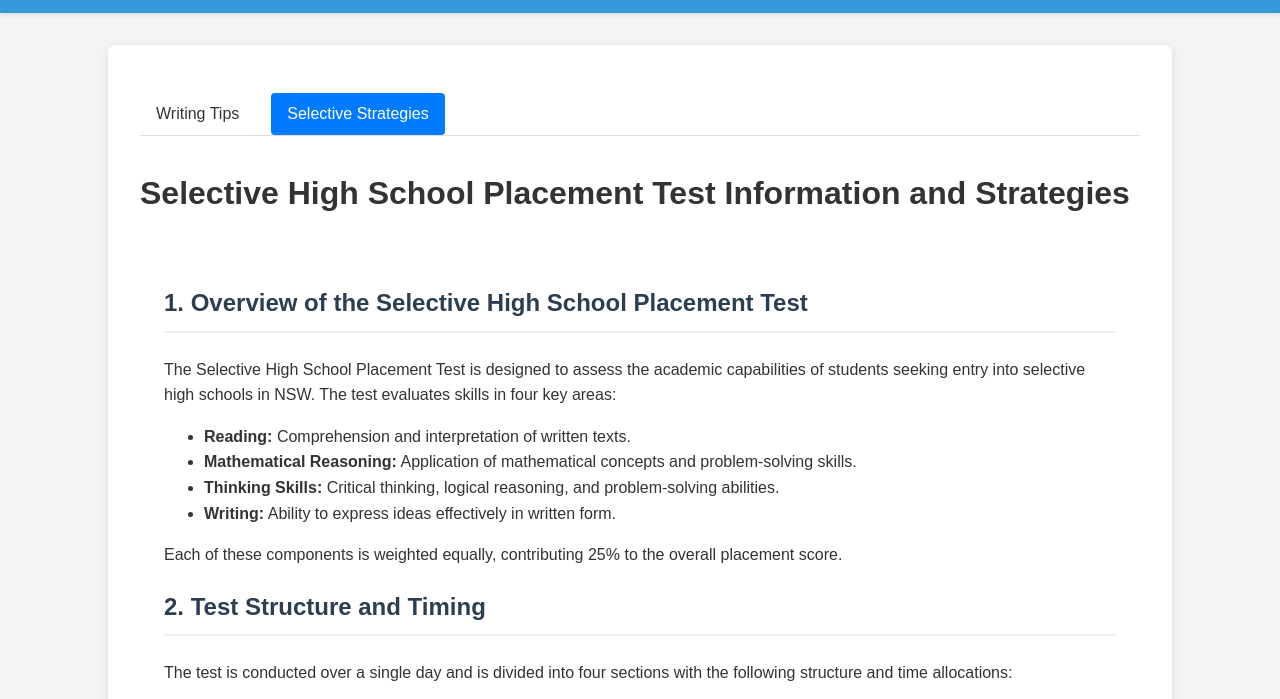
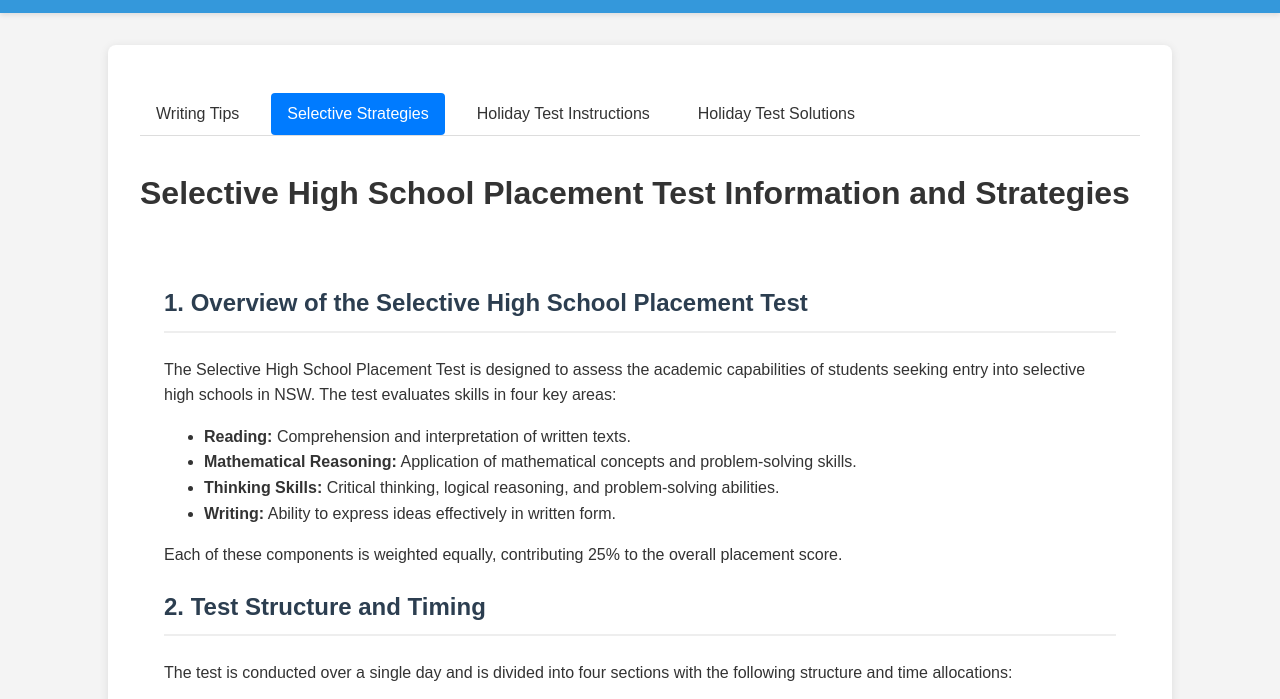
Before and after one commit to csGirraween/notes, a plain HTML site: page selective-strategies.html in a window 1280 px wide. Shown: the part 65-764 px from the top of the page. Drawn offline with Linux system fonts and the light colour scheme; sample sign-in values are in the browser's storage.

Commit message:
Update selective-strategies.html

```diff
--- a/selective-strategies.html
+++ b/selective-strategies.html
@@ -17,8 +17,11 @@
             <ul>
                 <li><a href="writing-tips.html">Writing Tips</a></li>
                 <li><a href="selective-strategies.html" class="active">Selective Strategies</a></li>
+                <li><a href="holiday-test-instructions.html">Holiday Test Instructions</a></li>
+                <li><a href="holiday-test-solutions.html">Holiday Test Solutions</a></li>
             </ul>
         </nav>
+
         <h1>Selective High School Placement Test Information and Strategies</h1>
 
             <div class="content">
```
